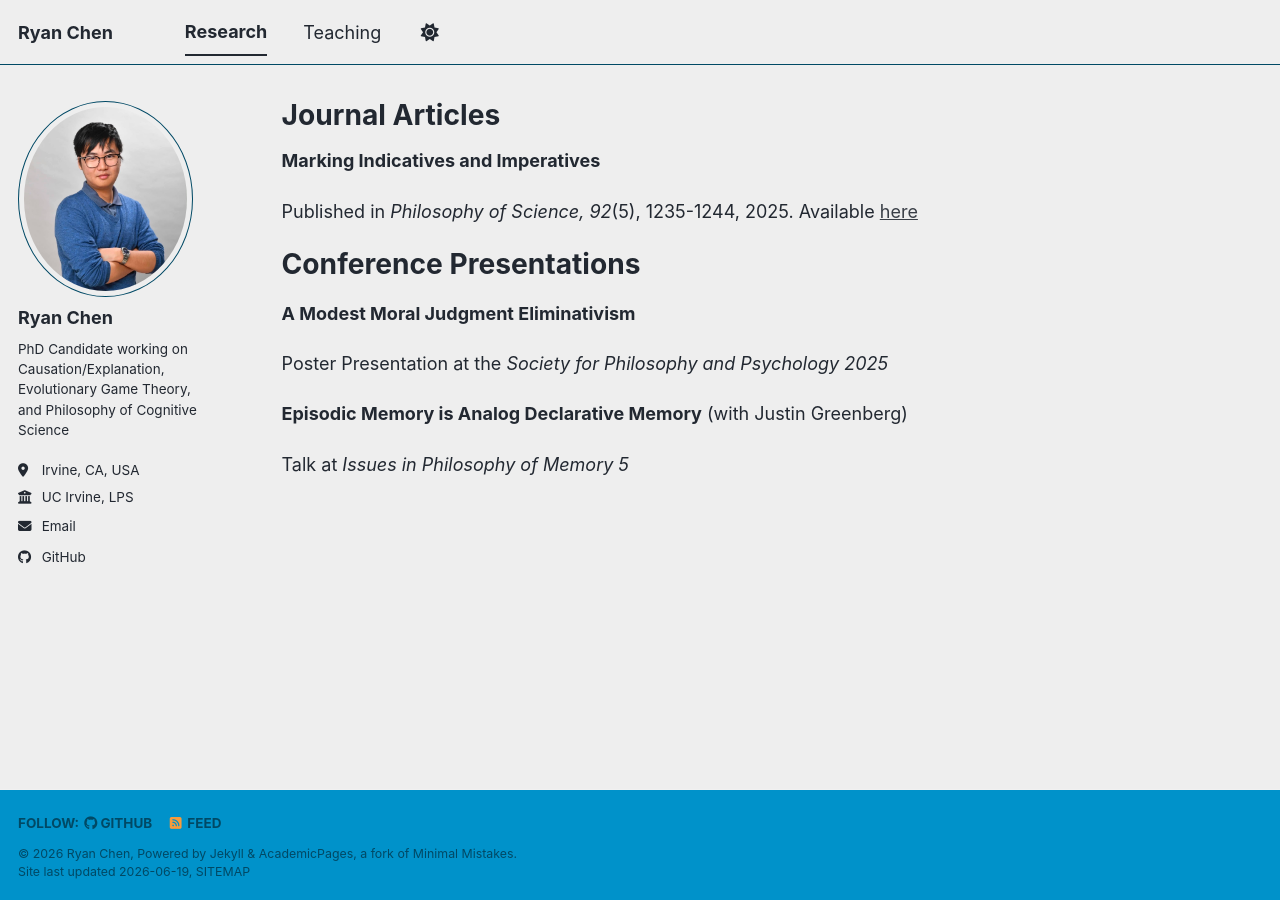
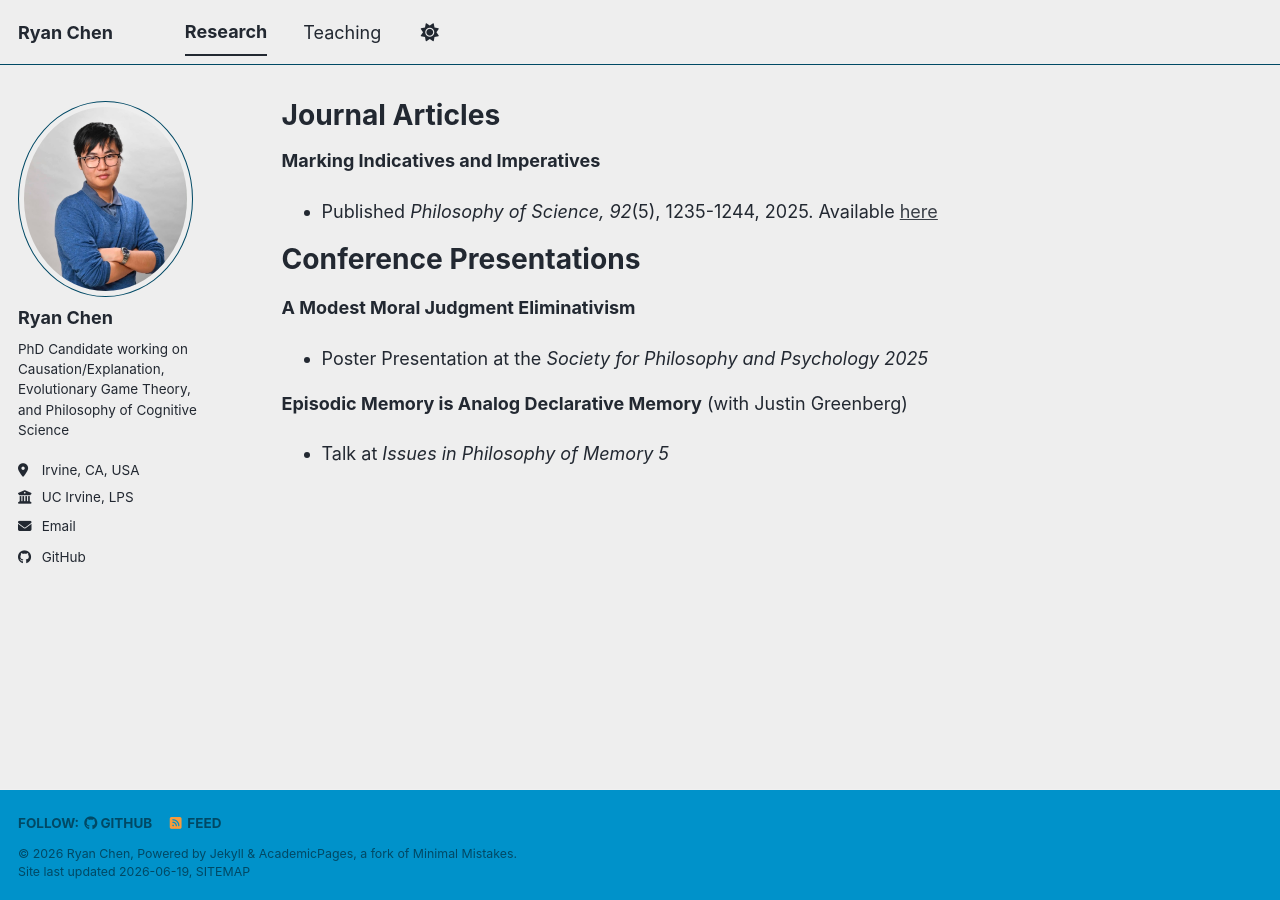
Before and after one commit to RyanChenPhil/RyanChenPhil.github.io, a Jekyll site: the page built from _pages/research.md, in a window 1280 px wide. Built offline with Jekyll 4.4.1, drawn with Linux system fonts in a browser that asks for light colours; a script bundle is joined from its source files by our own code; library files that are not in the unit come from our copies.

```diff
--- a/_pages/research.md
+++ b/_pages/research.md
@@ -6,15 +6,12 @@ author_profile: true
 ---
 
 **Marking Indicatives and Imperatives**
-
-Published in *Philosophy of Science, 92*(5), 1235-1244, 2025. Available [here](https://doi.org/10.1017/psa.2025.10139)
+- Published *Philosophy of Science, 92*(5), 1235-1244, 2025. Available [here](https://doi.org/10.1017/psa.2025.10139)
 
 # Conference Presentations
 
 **A Modest Moral Judgment Eliminativism**
-
-Poster Presentation at the *Society for Philosophy and Psychology 2025*
+- Poster Presentation at the *Society for Philosophy and Psychology 2025*
 
 **Episodic Memory is Analog Declarative Memory** (with Justin Greenberg)
-
-Talk at *Issues in Philosophy of Memory 5*
+- Talk at *Issues in Philosophy of Memory 5*
```
